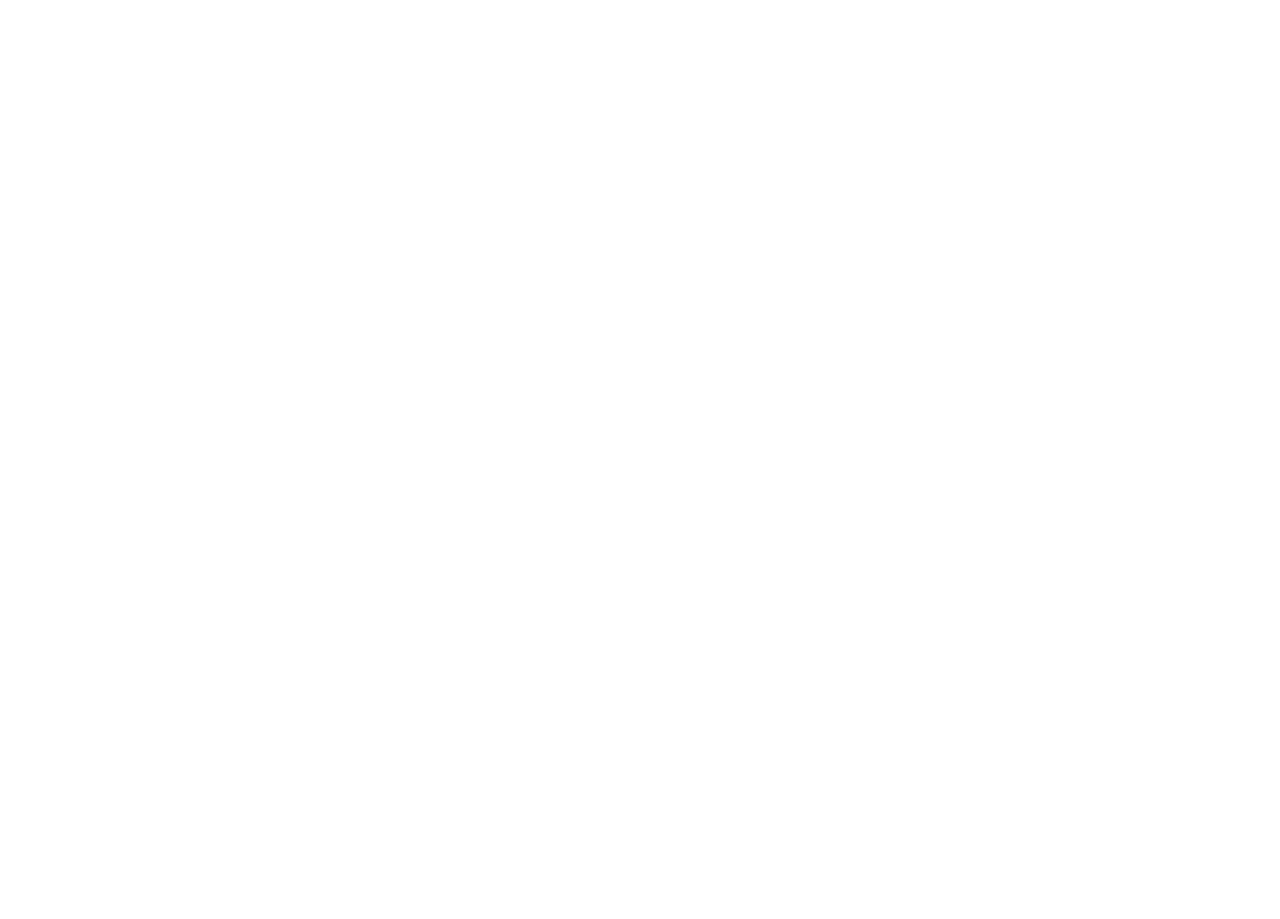
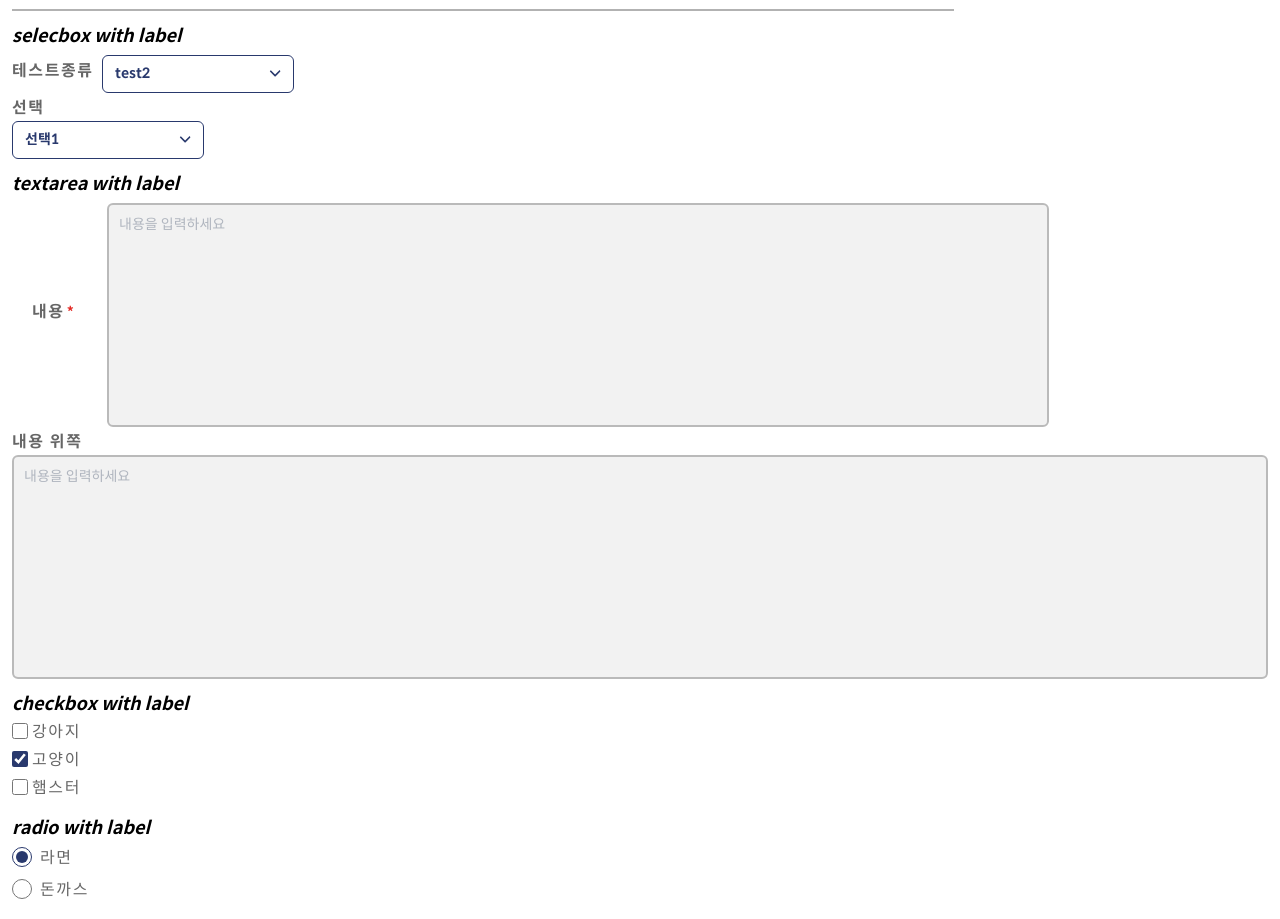
Before and after one commit to hrkim2/helpdesk-test-next-js, a Next.js app: page /components/molecule/inputWithLabel in a window 1280 px wide. Before the commit this address had no page. Shown: the part 341-1260 px from the top of the page. Before the commit the page ends 800 px from the top, so only its background shows below. Built offline with nearby package versions, Linux system fonts and the light colour scheme.

Commit message:
AB#5665 form+label 제작 및 컴포넌트 수정

```diff
--- a/src/Component/bp/Breadcrumb.tsx
+++ b/src/Component/bp/Breadcrumb.tsx
@@ -69,7 +69,8 @@
 }
 
 /**
- * @param text
+ * @param hierarchy
+ * @param addClass
  */
  const BreadCrumb: FunctionComponent<Props> = ({hierarchy, addClass})=>{
     const list = hierarchy.sort((level_a, level_b)=>level_a.seq-level_b.seq);
--- /dev/null
+++ b/src/Component/bp/InputWithLabel.tsx
@@ -0,0 +1,85 @@
+import { FunctionComponent } from "react";
+import InputText, {Props as InputTextProps } from '../nt/input/InputText';
+import InputSelect, {Props as InputSelectProps } from '../nt/input/InputSelect';
+import InputFile, {Props as InputFileProps } from '../nt/input/InputFile';
+import InputTextArea, {Props as InputTextAreaProps } from '../nt/input/InputTextArea';
+import Checkbox, {Props as CheckboxProps } from '../nt/input/Checkbox';
+import Radiobox, {Props as RadioboxProps } from '../nt/input/Radiobox';
+import Label, { Props as LabelProps } from '../nt/Label';
+
+interface InputTextType extends InputTextProps {
+    inputText: boolean;
+}
+interface InputSelectType extends InputSelectProps {
+    inputSelect: boolean;
+}
+interface InputFileType extends InputFileProps {
+    inputFile: boolean;
+}
+interface InputTextAreaType extends InputTextAreaProps {
+    inputTextArea: boolean;
+}
+interface CheckboxType extends CheckboxProps {
+    checkbox: boolean;
+}
+interface RadioboxType extends RadioboxProps {
+    radiobox: boolean;
+}
+interface Props {
+    input: InputTextType | InputSelectType | InputFileType | InputTextAreaType | CheckboxType | RadioboxType;
+    label: LabelType;
+}
+interface LabelType extends LabelProps {
+    position: string;
+}
+
+/**
+ * @param text
+ */
+ const InputWithLabel: FunctionComponent<Props> = ({input, label})=>{
+    const InputElement = ()=>{
+        if('inputText' in input){
+            return <InputText {...input as any} />;
+        }else if('inputSelect' in input){
+            return <InputSelect {...input as any}/>;
+        }else if('inputFile' in input){
+            return <InputFile {...input as any}/>;
+        }else if('inputTextArea' in input){
+            return <InputTextArea {...input as any}/>;
+        }else if('checkbox' in input){
+            return <Checkbox {...input as any}/>;
+        }else if('radiobox' in input){
+            return <Radiobox {...input as any}/>;
+        }else{
+            return null;
+        }
+    }
+
+    const LabelElement = ()=>{
+        return <Label
+            {...label as any}
+            onClick={()=>
+                'inputSelect' in input &&
+                (document.querySelector(`#${label.forId} button`) as HTMLButtonElement)?.click()
+            }
+        />;
+    }
+
+    if(label.position==='left'){
+        return <div className="relative mt-1">
+            <InputElement />
+            <div className="flex absolute inset-y-0 items-center text-black/75 peer-focus:text-default peer-focus:brightness-75 duration-300">
+                <LabelElement/>
+            </div>
+        </div>;
+    }else{
+        return <div className="relative mt-1">
+            <InputElement />
+            <div className="flex absolute -top-6 items-center text-black/75 peer-focus:text-default peer-focus:brightness-75 duration-300">
+                <LabelElement/>
+            </div>
+        </div>;
+    }
+}
+
+export default InputWithLabel;
--- a/src/Component/nt/Label.tsx
+++ b/src/Component/nt/Label.tsx
@@ -1,25 +1,16 @@
 import { FunctionComponent } from 'react';
 
-interface Props {
+export interface Props {
     text?: string;
     forId?: string;
     requied?: boolean;
     addClass?: string;
+    onClick?: Function;
 }
 
-const getClassName = (addClass='')=>{
-    return `mb-1 block select-none tracking-widest ${addClass}`;
-}
-
-const getLabelText = (text:string, requied: boolean)=>{
-    if(requied){
-        return <>
-            <span>{text}</span>
-            <span className='text-danger pt-2.5 pl-1 text-sm'>*</span>
-        </>;
-    }else{
-        return <span>{text}</span>;
-    }
+const getClassName = (addClass='', requied: boolean)=>{
+    const requireMark = requied ? "after:content-['*'] after:ml-0.5 after:text-danger after:text-sm" : "";
+    return `mb-1 block select-none tracking-widest ${addClass} ${requireMark}`;
 }
 
 /**
@@ -28,14 +19,15 @@
  * @param requied
  * @param addClass
  */
-const Label: FunctionComponent<Props> = ({text, forId, requied=false, addClass})=>{
+const Label: FunctionComponent<Props> = ({text, forId, requied=false, addClass, onClick})=>{
     if(text){
         return (
         <label
             htmlFor={forId}
-            className={getClassName(addClass)}
+            className={getClassName(addClass, requied)}
+            onClick={()=>onClick&&onClick()}
         >
-            {getLabelText(text, requied)}
+            {text}
         </label>
         );
     }else{
--- a/src/Component/nt/input/Checkbox.tsx
+++ b/src/Component/nt/input/Checkbox.tsx
@@ -1,16 +1,18 @@
 import { FunctionComponent } from 'react';
 
-interface Props {
+export interface Props {
     name?: string;
     id?: string;
+    addClass?: string;
+    checked?: boolean;
 }
 
 /**
  * @param name
  * @param id
  */
-const Checkbox: FunctionComponent<Props> = ({name='checkbox', id='checkbox'})=>{
-    return <input type="checkbox" className="h-4 w-4 accent-default" name={name} id={id}/>;
+const Checkbox: FunctionComponent<Props> = ({name='checkbox', id='checkbox', addClass='', checked=false})=>{
+    return <input type="checkbox" defaultChecked={checked} className={`h-4 w-4 accent-default ${addClass}`} name={name} id={id}/>;
 }
 
 export default Checkbox;
--- a/src/Component/nt/input/InputFile.tsx
+++ b/src/Component/nt/input/InputFile.tsx
@@ -6,7 +6,7 @@
     ext?: string;
     text?: string;
 }
-interface Props {
+export interface Props {
     name?: string;
     id?: string;
     multiple?: boolean;
--- a/src/Component/nt/input/InputSelect.tsx
+++ b/src/Component/nt/input/InputSelect.tsx
@@ -8,7 +8,7 @@
     value?: string | number;
 }
 
-interface Props {
+export interface Props {
     id?: string;
     options?: Option[];
     value?: string | number;
@@ -78,7 +78,7 @@
     <div className={addClass}>
       <SelectHidden id={id} value={selected.value} options={options} />
       <Listbox value={selected} onChange={setSelected}>
-        <div className="relative mt-1 w-full">
+        <div className="relative mt-1 w-full" id={`${id}_listbox`}>
           <Listbox.Button className={CLASS_NAME.button()}>
             <span className="inline truncate">{selected.text}</span>
             <FontAwesomeIcon icon={faAngleDown} className='absolute right-3 top-2.5 content-center'/>
--- a/src/Component/nt/input/InputText.tsx
+++ b/src/Component/nt/input/InputText.tsx
@@ -1,6 +1,6 @@
 import { FunctionComponent } from 'react';
 
-interface Props {
+export interface Props {
     feature: {
         value?: string | number;
         name?: string;
--- a/src/Component/nt/input/InputTextArea.tsx
+++ b/src/Component/nt/input/InputTextArea.tsx
@@ -1,6 +1,6 @@
 import { FunctionComponent } from 'react';
 
-interface Props {
+export interface Props {
     name?: string;
     id?: string;
     placeHolder?: string;
--- a/src/Component/nt/input/Radiobox.tsx
+++ b/src/Component/nt/input/Radiobox.tsx
@@ -1,16 +1,18 @@
 import { FunctionComponent } from 'react';
 
-interface Props {
+export interface Props {
     name?: string;
     id?: string;
+    addClass?: string;
+    checked?: boolean;
 }
 
 /**
  * @param name
  * @param id
  */
-const Radiobox: FunctionComponent<Props> = ({name='checkbox', id='checkbox'})=>{
-    return <input type="radio" className="h-5 w-5 accent-default" name={name} id={id}/>;
+const Radiobox: FunctionComponent<Props> = ({name='checkbox', id='checkbox', addClass, checked=false})=>{
+    return <input type="radio" defaultChecked={checked} className={`h-5 w-5 accent-default ${addClass}`} name={name} id={id}/>;
 }
 
 export default Radiobox;
--- a/src/pages/_app.tsx
+++ b/src/pages/_app.tsx
@@ -41,6 +41,9 @@
             <Link key='0' href='/components/molecule/breadcrumb'>
               <li className='cursor-pointer hover:bg-success'>breadcrumb</li>
             </Link>
+            <Link key='1' href='/components/molecule/inputWithLabel'>
+              <li className='cursor-pointer hover:bg-success'>inputWithLabel</li>
+            </Link>
           </ul>
         </div>
       </div>
--- a/src/pages/components/atom/input.tsx
+++ b/src/pages/components/atom/input.tsx
@@ -56,7 +56,7 @@
             <InputText feature={{name: 'project Id', placeHolder: 'addClass를 사용했다2', addClass:'inline w-60'}} onChange={()=>{}}/>
           </div>
       </div>
-      <div className="m-3 hidden">
+      <div className="m-3">
         <div className='text-xl font-bold'>INPUT FILE</div>
         <div className='font-medium my-3'>multiple</div>
         <InputFile name='file_helpdesk' multiple={true} accept={{ext:'image/*, txt',size:10}} addClass={'w-96'}/>
--- /dev/null
+++ b/src/pages/components/molecule/inputWithLabel.tsx
@@ -0,0 +1,189 @@
+import InputWithLabel from "Component/bp/InputWithLabel";
+import { ChangeEvent } from "react";
+
+const inputText = {
+    inputText: true,
+    feature: {
+        id: 'input_text_left',
+        placeHolder: '제목을 입력하세요',
+        addClass: 'peer ml-[95px] w-9/12'
+    },
+    onChange: (e:ChangeEvent)=>console.log((e.target as HTMLInputElement).value)
+}
+const inputTextTop = {
+    inputText: true,
+    feature: {
+        id: 'input_text_top',
+        placeHolder: '제목을 입력하세요',
+        addClass: 'peer mt-7 w-9/12'
+    },
+    onChange: (e:ChangeEvent)=>console.log(e.target)
+}
+const labelForText = {
+    text: '라벨',
+    forId: 'input_text_left',
+    position: 'left',
+    requied: true,
+    addClass: 'font-bold text-md pl-5'
+}
+const labelForTextTop = {
+    text: '위쪽 라벨',
+    forId: 'input_text_top',
+    position: 'top',
+    addClass: 'font-bold text-md'
+}
+
+const selectbox = {
+    inputSelect: true,
+    id: 'input_select',
+    options: [{text : 'test1', value: 1}, {text: 'test2', value:2}],
+    value: 2,
+    addClass: 'peer ml-[90px] w-48'
+}
+const selectboxTop = {
+    inputSelect: true,
+    id: 'input_select_top',
+    options: [{text : '선택1', value: 1}, {text: '선택2', value:2}],
+    value: 1,
+    addClass: 'peer mt-7 w-48'
+}
+const labelForSelectbox = {
+    text: '테스트종류',
+    forId: 'input_select_listbox',
+    position: 'left',
+    addClass: 'font-bold text-md'
+}
+const labelForSelectboxTop = {
+    text: '선택',
+    forId: 'input_select_top_listbox',
+    position: 'top',
+    addClass: 'font-bold text-md'
+}
+
+
+const textarea = {
+    inputTextArea: true,
+    id: 'textarea_left',
+    placeHolder: '내용을 입력하세요',
+    rows: 10,
+    addClass: 'peer ml-[95px] w-9/12',
+    resize: false,
+    onChange: (e:ChangeEvent)=>console.log(e.target)
+}
+const textareaTop = {
+    inputTextArea: true,
+    id: 'textarea_top',
+    placeHolder: '내용을 입력하세요',
+    rows: 10,
+    addClass: 'peer mt-7 w-full',
+    resize: false,
+    onChange: (e:ChangeEvent)=>console.log(e.target)
+}
+const labelForTextarea = {
+    text: '내용',
+    forId: 'textarea_left',
+    position: 'left',
+    requied: true,
+    addClass: 'font-bold text-md pl-5'
+}
+const labelForTextareaTop = {
+    text: '내용 위쪽',
+    forId: 'textarea_top',
+    position: 'top',
+    addClass: 'font-bold text-md'
+}
+
+const check1_1 = {
+    checkbox: true,
+    name: 'pet',
+    id: 'pet_1',
+    addClass: 'peer'
+}
+const labelForCheck1_1 = {
+    text: '강아지',
+    forId: 'pet_1',
+    position: 'left',
+    addClass: 'ml-5 text-md'
+}
+const check1_2 = {
+    checkbox: true,
+    name: 'pet',
+    id: 'pet_2',
+    addClass: 'peer',
+    checked: true
+}
+const labelForCheck1_2 = {
+    text: '고양이',
+    forId: 'pet_2',
+    position: 'left',
+    addClass: 'ml-5 text-md'
+}
+const check1_3 = {
+    checkbox: true,
+    name: 'pet',
+    id: 'pet_3',
+    addClass: 'peer'
+}
+const labelForCheck1_3 = {
+    text: '햄스터',
+    forId: 'pet_3',
+    position: 'left',
+    addClass: 'ml-5 text-md'
+}
+
+const radio1_1 = {
+    radiobox: true,
+    name: 'food',
+    id: 'food_1',
+    addClass: 'peer',
+    checked: true
+}
+const radio1_2 = {
+    radiobox: true,
+    name: 'food',
+    id: 'food_2',
+    addClass: 'peer'
+}
+const labelForRadio1_1 = {
+    text: '라면',
+    forId: 'food_1',
+    position: 'left',
+    addClass: 'ml-7 text-md'
+}
+const labelForRadio1_2 = {
+    text: '돈까스',
+    forId: 'food_2',
+    position: 'left',
+    addClass: 'ml-7 text-md'
+}
+
+export default function InputPlusLabel(){
+    return (<>
+        <div className='m-3'>
+            <span className='italic text-lg font-semibold'>input text with label</span>
+            <InputWithLabel input={inputText} label={labelForText}/>
+            <InputWithLabel input={inputTextTop} label={labelForTextTop}/>
+        </div>
+        <div className='m-3'>
+            <span className='italic text-lg font-semibold'>selecbox with label</span>
+            <InputWithLabel input={selectbox} label={labelForSelectbox}/>
+            <InputWithLabel input={selectboxTop} label={labelForSelectboxTop}/>
+        </div>
+        <div className='m-3'>
+            <span className='italic text-lg font-semibold'>textarea with label</span>
+            <InputWithLabel input={textarea} label={labelForTextarea}/>
+            <InputWithLabel input={textareaTop} label={labelForTextareaTop}/>
+        </div>
+        <div className='m-3'>
+            <span className='italic text-lg font-semibold'>checkbox with label</span>
+            <InputWithLabel input={check1_1} label={labelForCheck1_1}/>
+            <InputWithLabel input={check1_2} label={labelForCheck1_2}/>
+            <InputWithLabel input={check1_3} label={labelForCheck1_3}/>
+        </div>
+        <div className='m-3'>
+            <span className='italic text-lg font-semibold'>radio with label</span>
+            <InputWithLabel input={radio1_1} label={labelForRadio1_1}/>
+            <InputWithLabel input={radio1_2} label={labelForRadio1_2}/>
+        </div>
+    </>);
+}
```
